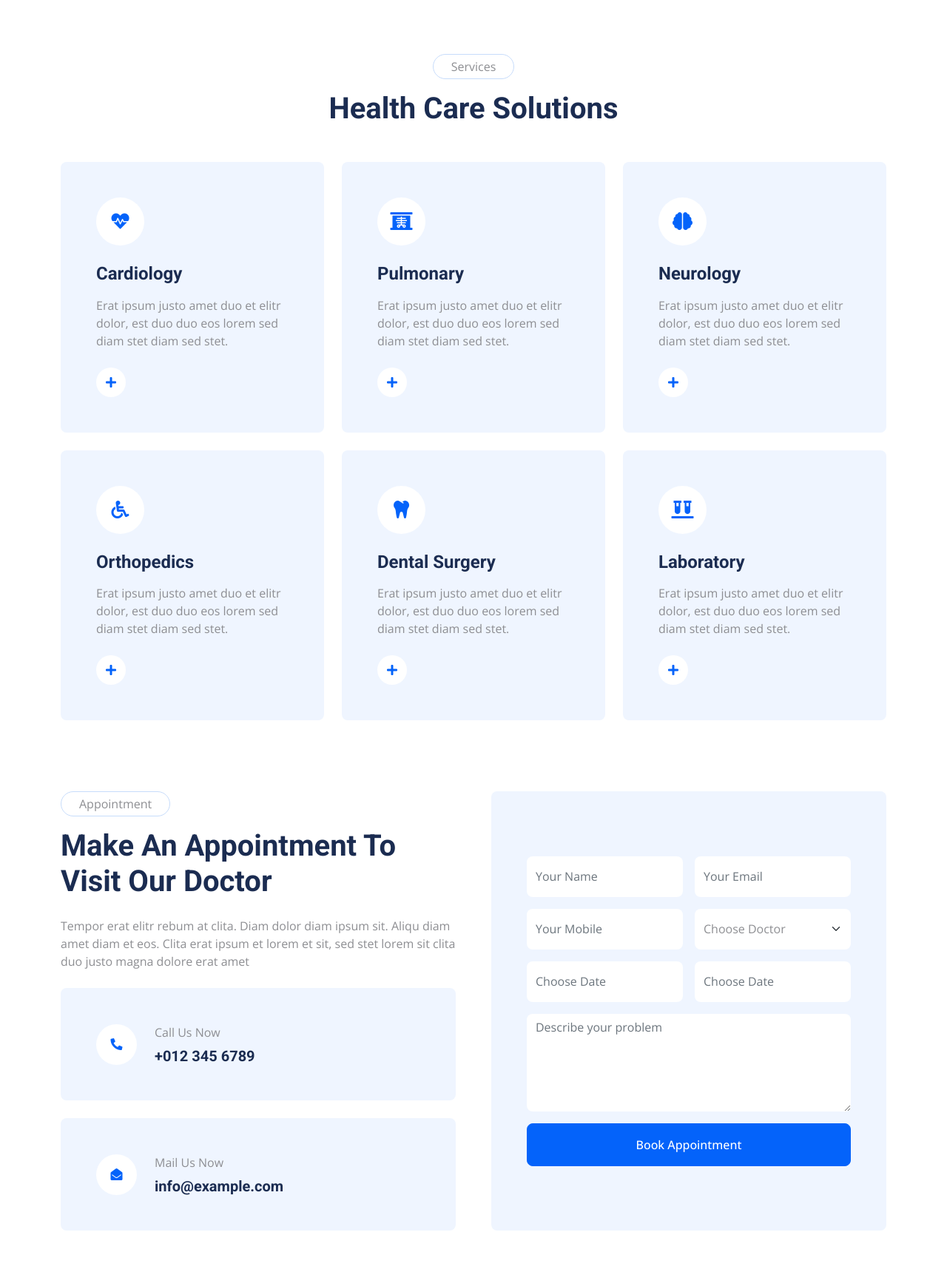
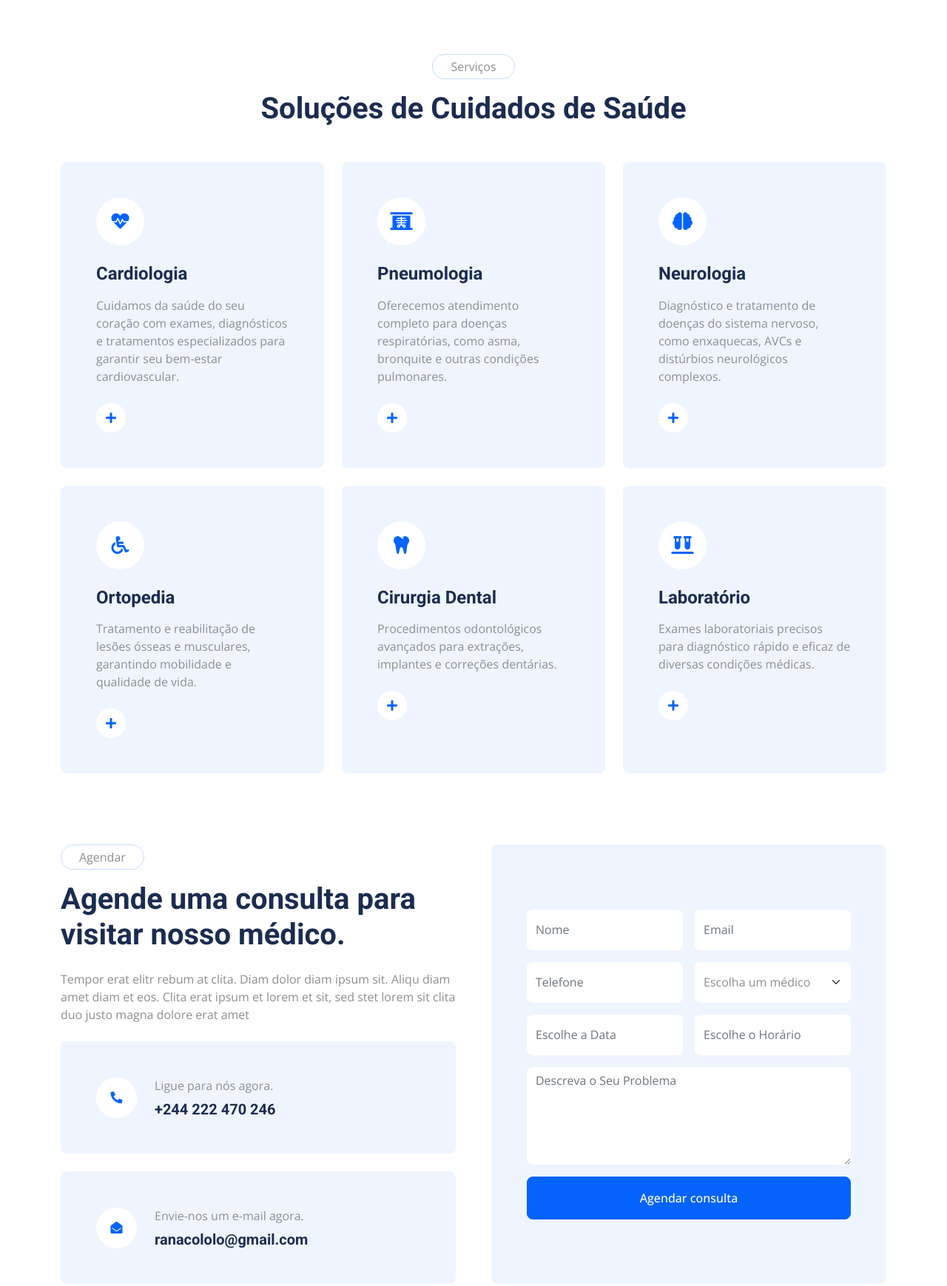
Before and after one commit to CristianoKololo/HospitalGeral, a plain HTML site: page service.html in a window 1280 px wide. Shown: the part 460-2199 px from the top of the page at 74% size. Drawn offline with nearby package versions, Linux system fonts and the light colour scheme.

Commit message:
traduzindo

```diff
--- a/service.html
+++ b/service.html
@@ -48,23 +48,23 @@
             <div class="col-lg-7 px-5 text-start">
                 <div class="h-100 d-inline-flex align-items-center py-3 me-4">
                     <small class="fa fa-map-marker-alt text-primary me-2"></small>
-                    <small>123 Street, New York, USA</small>
+                    <small>Camama, Luanda, Angola</small>
                 </div>
                 <div class="h-100 d-inline-flex align-items-center py-3">
                     <small class="far fa-clock text-primary me-2"></small>
-                    <small>Mon - Fri : 09.00 AM - 09.00 PM</small>
+                    <small>Seg - Sex : 09:00 AM - 09:00 PM</small>
                 </div>
             </div>
             <div class="col-lg-5 px-5 text-end">
                 <div class="h-100 d-inline-flex align-items-center py-3 me-4">
                     <small class="fa fa-phone-alt text-primary me-2"></small>
-                    <small>+012 345 6789</small>
+                    <small>+244 222 470 246</small>
                 </div>
                 <div class="h-100 d-inline-flex align-items-center">
-                    <a class="btn btn-sm-square rounded-circle bg-white text-primary me-1" href=""><i class="fab fa-facebook-f"></i></a>
+                    <a class="btn btn-sm-square rounded-circle bg-white text-primary me-1" href="https://www.facebook.com/hospitalgeraldeluanda/?locale=pt_BR&utm_source=chatgpt.com"><i class="fab fa-facebook-f"></i></a>
                     <a class="btn btn-sm-square rounded-circle bg-white text-primary me-1" href=""><i class="fab fa-twitter"></i></a>
                     <a class="btn btn-sm-square rounded-circle bg-white text-primary me-1" href=""><i class="fab fa-linkedin-in"></i></a>
-                    <a class="btn btn-sm-square rounded-circle bg-white text-primary me-0" href=""><i class="fab fa-instagram"></i></a>
+                    <a class="btn btn-sm-square rounded-circle bg-white text-primary me-0" href="https://www.instagram.com/hospitalgeraldeluanda/"><i class="fab fa-instagram"></i></a>
                 </div>
             </div>
         </div>
@@ -123,8 +123,8 @@
     <div class="container-xxl py-5">
         <div class="container">
             <div class="text-center mx-auto mb-5 wow fadeInUp" data-wow-delay="0.1s" style="max-width: 600px;">
-                <p class="d-inline-block border rounded-pill py-1 px-4">Services</p>
-                <h1>Health Care Solutions</h1>
+                <p class="d-inline-block border rounded-pill py-1 px-4">Serviços</p>
+                <h1>Soluções de Cuidados de Saúde</h1>
             </div>
             <div class="row g-4">
                 <div class="col-lg-4 col-md-6 wow fadeInUp" data-wow-delay="0.1s">
@@ -132,9 +132,9 @@
                         <div class="d-inline-flex align-items-center justify-content-center bg-white rounded-circle mb-4" style="width: 65px; height: 65px;">
                             <i class="fa fa-heartbeat text-primary fs-4"></i>
                         </div>
-                        <h4 class="mb-3">Cardiology</h4>
-                        <p class="mb-4">Erat ipsum justo amet duo et elitr dolor, est duo duo eos lorem sed diam stet diam sed stet.</p>
-                        <a class="btn" href=""><i class="fa fa-plus text-primary me-3"></i>Read More</a>
+                        <h4 class="mb-3">Cardiologia</h4>
+                        <p class="mb-4">Cuidamos da saúde do seu coração com exames, diagnósticos e tratamentos especializados para garantir seu bem-estar cardiovascular.</p>
+                        <a class="btn" href=""><i class="fa fa-plus text-primary me-3"></i>Ler Mais</a>
                     </div>
                 </div>
                 <div class="col-lg-4 col-md-6 wow fadeInUp" data-wow-delay="0.3s">
@@ -142,9 +142,9 @@
                         <div class="d-inline-flex align-items-center justify-content-center bg-white rounded-circle mb-4" style="width: 65px; height: 65px;">
                             <i class="fa fa-x-ray text-primary fs-4"></i>
                         </div>
-                        <h4 class="mb-3">Pulmonary</h4>
-                        <p class="mb-4">Erat ipsum justo amet duo et elitr dolor, est duo duo eos lorem sed diam stet diam sed stet.</p>
-                        <a class="btn" href=""><i class="fa fa-plus text-primary me-3"></i>Read More</a>
+                        <h4 class="mb-3">Pneumologia</h4>
+                        <p class="mb-4">Oferecemos atendimento completo para doenças respiratórias, como asma, bronquite e outras condições pulmonares.</p>
+                        <a class="btn" href=""><i class="fa fa-plus text-primary me-3"></i>Ler Mais</a>
                     </div>
                 </div>
                 <div class="col-lg-4 col-md-6 wow fadeInUp" data-wow-delay="0.5s">
@@ -152,8 +152,8 @@
                         <div class="d-inline-flex align-items-center justify-content-center bg-white rounded-circle mb-4" style="width: 65px; height: 65px;">
                             <i class="fa fa-brain text-primary fs-4"></i>
                         </div>
-                        <h4 class="mb-3">Neurology</h4>
-                        <p class="mb-4">Erat ipsum justo amet duo et elitr dolor, est duo duo eos lorem sed diam stet diam sed stet.</p>
+                        <h4 class="mb-3">Neurologia</h4>
+                        <p class="mb-4">Diagnóstico e tratamento de doenças do sistema nervoso, como enxaquecas, AVCs e distúrbios neurológicos complexos.</p>
                         <a class="btn" href=""><i class="fa fa-plus text-primary me-3"></i>Read More</a>
                     </div>
                 </div>
@@ -162,9 +162,9 @@
                         <div class="d-inline-flex align-items-center justify-content-center bg-white rounded-circle mb-4" style="width: 65px; height: 65px;">
                             <i class="fa fa-wheelchair text-primary fs-4"></i>
                         </div>
-                        <h4 class="mb-3">Orthopedics</h4>
-                        <p class="mb-4">Erat ipsum justo amet duo et elitr dolor, est duo duo eos lorem sed diam stet diam sed stet.</p>
-                        <a class="btn" href=""><i class="fa fa-plus text-primary me-3"></i>Read More</a>
+                        <h4 class="mb-3">Ortopedia</h4>
+                        <p class="mb-4">Tratamento e reabilitação de lesões ósseas e musculares, garantindo mobilidade e qualidade de vida.</p>
+                        <a class="btn" href=""><i class="fa fa-plus text-primary me-3"></i>Ler Mais</a>
                     </div>
                 </div>
                 <div class="col-lg-4 col-md-6 wow fadeInUp" data-wow-delay="0.3s">
@@ -172,9 +172,9 @@
                         <div class="d-inline-flex align-items-center justify-content-center bg-white rounded-circle mb-4" style="width: 65px; height: 65px;">
                             <i class="fa fa-tooth text-primary fs-4"></i>
                         </div>
-                        <h4 class="mb-3">Dental Surgery</h4>
-                        <p class="mb-4">Erat ipsum justo amet duo et elitr dolor, est duo duo eos lorem sed diam stet diam sed stet.</p>
-                        <a class="btn" href=""><i class="fa fa-plus text-primary me-3"></i>Read More</a>
+                        <h4 class="mb-3">Cirurgia Dental</h4>
+                        <p class="mb-4">Procedimentos odontológicos avançados para extrações, implantes e correções dentárias.</p>
+                        <a class="btn" href=""><i class="fa fa-plus text-primary me-3"></i>Ler Mais</a>
                     </div>
                 </div>
                 <div class="col-lg-4 col-md-6 wow fadeInUp" data-wow-delay="0.5s">
@@ -182,9 +182,9 @@
                         <div class="d-inline-flex align-items-center justify-content-center bg-white rounded-circle mb-4" style="width: 65px; height: 65px;">
                             <i class="fa fa-vials text-primary fs-4"></i>
                         </div>
-                        <h4 class="mb-3">Laboratory</h4>
-                        <p class="mb-4">Erat ipsum justo amet duo et elitr dolor, est duo duo eos lorem sed diam stet diam sed stet.</p>
-                        <a class="btn" href=""><i class="fa fa-plus text-primary me-3"></i>Read More</a>
+                        <h4 class="mb-3">Laboratório</h4>
+                        <p class="mb-4">Exames laboratoriais precisos para diagnóstico rápido e eficaz de diversas condições médicas.</p>
+                        <a class="btn" href=""><i class="fa fa-plus text-primary me-3"></i>Ler Mais</a>
                     </div>
                 </div>
             </div>
@@ -198,16 +198,16 @@
         <div class="container">
             <div class="row g-5">
                 <div class="col-lg-6 wow fadeInUp" data-wow-delay="0.1s">
-                    <p class="d-inline-block border rounded-pill py-1 px-4">Appointment</p>
-                    <h1 class="mb-4">Make An Appointment To Visit Our Doctor</h1>
+                    <p class="d-inline-block border rounded-pill py-1 px-4">Agendar</p>
+                    <h1 class="mb-4">Agende uma consulta para visitar nosso médico.</h1>
                     <p class="mb-4">Tempor erat elitr rebum at clita. Diam dolor diam ipsum sit. Aliqu diam amet diam et eos. Clita erat ipsum et lorem et sit, sed stet lorem sit clita duo justo magna dolore erat amet</p>
                     <div class="bg-light rounded d-flex align-items-center p-5 mb-4">
                         <div class="d-flex flex-shrink-0 align-items-center justify-content-center rounded-circle bg-white" style="width: 55px; height: 55px;">
                             <i class="fa fa-phone-alt text-primary"></i>
                         </div>
                         <div class="ms-4">
-                            <p class="mb-2">Call Us Now</p>
-                            <h5 class="mb-0">+012 345 6789</h5>
+                            <p class="mb-2">Ligue para nós agora.</p>
+                            <h5 class="mb-0">+244 222 470 246</h5>
                         </div>
                     </div>
                     <div class="bg-light rounded d-flex align-items-center p-5">
@@ -215,8 +215,8 @@
                             <i class="fa fa-envelope-open text-primary"></i>
                         </div>
                         <div class="ms-4">
-                            <p class="mb-2">Mail Us Now</p>
-                            <h5 class="mb-0">info@example.com</h5>
+                            <p class="mb-2">Envie-nos um e-mail agora.</p>
+                            <h5 class="mb-0">ranacololo@gmail.com</h5>
                         </div>
                     </div>
                 </div>
@@ -225,17 +225,17 @@
                         <form>
                             <div class="row g-3">
                                 <div class="col-12 col-sm-6">
-                                    <input type="text" class="form-control border-0" placeholder="Your Name" style="height: 55px;">
+                                    <input type="text" class="form-control border-0" placeholder="Nome" style="height: 55px;">
                                 </div>
                                 <div class="col-12 col-sm-6">
-                                    <input type="email" class="form-control border-0" placeholder="Your Email" style="height: 55px;">
+                                    <input type="email" class="form-control border-0" placeholder="Email" style="height: 55px;">
                                 </div>
                                 <div class="col-12 col-sm-6">
-                                    <input type="text" class="form-control border-0" placeholder="Your Mobile" style="height: 55px;">
+                                    <input type="number" class="form-control border-0" placeholder="Telefone" style="height: 55px;">
                                 </div>
                                 <div class="col-12 col-sm-6">
                                     <select class="form-select border-0" style="height: 55px;">
-                                        <option selected>Choose Doctor</option>
+                                        <option selected>Escolha um médico</option>
                                         <option value="1">Doctor 1</option>
                                         <option value="2">Doctor 2</option>
                                         <option value="3">Doctor 3</option>
@@ -245,21 +245,21 @@
                                     <div class="date" id="date" data-target-input="nearest">
                                         <input type="text"
                                             class="form-control border-0 datetimepicker-input"
-                                            placeholder="Choose Date" data-target="#date" data-toggle="datetimepicker" style="height: 55px;">
+                                            placeholder="Escolhe a Data" data-target="#date" data-toggle="datetimepicker" style="height: 55px;">
                                     </div>
                                 </div>
                                 <div class="col-12 col-sm-6">
                                     <div class="time" id="time" data-target-input="nearest">
                                         <input type="text"
                                             class="form-control border-0 datetimepicker-input"
-                                            placeholder="Choose Date" data-target="#time" data-toggle="datetimepicker" style="height: 55px;">
+                                            placeholder="Escolhe o Horário" data-target="#time" data-toggle="datetimepicker" style="height: 55px;">
                                     </div>
                                 </div>
                                 <div class="col-12">
-                                    <textarea class="form-control border-0" rows="5" placeholder="Describe your problem"></textarea>
+                                    <textarea class="form-control border-0" rows="5" placeholder="Descreva o Seu Problema"></textarea>
                                 </div>
                                 <div class="col-12">
-                                    <button class="btn btn-primary w-100 py-3" type="submit">Book Appointment</button>
+                                    <button class="btn btn-primary w-100 py-3" type="submit">Agendar consulta</button>
                                 </div>
                             </div>
                         </form>
@@ -314,24 +314,24 @@
         <div class="container py-5">
             <div class="row g-5">
                 <div class="col-lg-3 col-md-6">
-                    <h5 class="text-light mb-4">Address</h5>
-                    <p class="mb-2"><i class="fa fa-map-marker-alt me-3"></i>123 Street, New York, USA</p>
-                    <p class="mb-2"><i class="fa fa-phone-alt me-3"></i>+012 345 67890</p>
-                    <p class="mb-2"><i class="fa fa-envelope me-3"></i>info@example.com</p>
+                    <h5 class="text-light mb-4">Endereço</h5>
+                    <p class="mb-2"><i class="fa fa-map-marker-alt me-3"></i>Luanda, Angola</p>
+                    <p class="mb-2"><i class="fa fa-phone-alt me-3"></i>+244 222 470 246</p>
+                    <p class="mb-2"><i class="fa fa-envelope me-3"></i>ranacololo@gmail.com</p>
                     <div class="d-flex pt-2">
                         <a class="btn btn-outline-light btn-social rounded-circle" href=""><i class="fab fa-twitter"></i></a>
-                        <a class="btn btn-outline-light btn-social rounded-circle" href=""><i class="fab fa-facebook-f"></i></a>
-                        <a class="btn btn-outline-light btn-social rounded-circle" href=""><i class="fab fa-youtube"></i></a>
+                        <a class="btn btn-outline-light btn-social rounded-circle" href="https://www.facebook.com/hospitalgeraldeluanda/?locale=pt_BR&utm_source=chatgpt.com"><i class="fab fa-facebook-f"></i></a>
+                        <a class="btn btn-outline-light btn-social rounded-circle" href="https://www.youtube.com/channel/UCj8VisM8TOMNRJNjTlOSoGQ"><i class="fab fa-youtube"></i></a>
                         <a class="btn btn-outline-light btn-social rounded-circle" href=""><i class="fab fa-linkedin-in"></i></a>
                     </div>
                 </div>
                 <div class="col-lg-3 col-md-6">
-                    <h5 class="text-light mb-4">Services</h5>
-                    <a class="btn btn-link" href="">Cardiology</a>
-                    <a class="btn btn-link" href="">Pulmonary</a>
-                    <a class="btn btn-link" href="">Neurology</a>
-                    <a class="btn btn-link" href="">Orthopedics</a>
-                    <a class="btn btn-link" href="">Laboratory</a>
+                    <h5 class="text-light mb-4">Serviços</h5>
+                    <a class="btn btn-link" href="">Cardiologia</a>
+                    <a class="btn btn-link" href="">Pulmonaria</a>
+                    <a class="btn btn-link" href="">Neurologia</a>
+                    <a class="btn btn-link" href="">Ortopédico</a>
+                    <a class="btn btn-link" href="">Laboratório</a>
                 </div>
                 <div class="col-lg-3 col-md-6">
                     <h5 class="text-light mb-4">Quick Links</h5>
@@ -341,7 +341,7 @@
                     <a class="btn btn-link" href="">Terms & Condition</a>
                     <a class="btn btn-link" href="">Support</a>
                 </div>
-                <div class="col-lg-3 col-md-6">
+               <div class="col-lg-3 col-md-6">
                     <h5 class="text-light mb-4">Newsletter</h5>
                     <p>Dolor amet sit justo amet elitr clita ipsum elitr est.</p>
                     <div class="position-relative mx-auto" style="max-width: 400px;">
@@ -355,12 +355,9 @@
             <div class="copyright">
                 <div class="row">
                     <div class="col-md-6 text-center text-md-start mb-3 mb-md-0">
-                        &copy; <a class="border-bottom" href="#">Your Site Name</a>, All Right Reserved.
+                        &copy; <a class="border-bottom" href="https://luanda.gov.ao/ao/galerias/nova-direccao-do-hospital-geral-de-luanda-ja-em-funcoes/?utm_source=chatgpt.com">Hospiital_Geral_De_Luanda</a>, Todos Direitos Reservados.
                     </div>
-                    <div class="col-md-6 text-center text-md-end">
-                        <!--/*** This template is free as long as you keep the footer author’s credit link/attribution link/backlink. If you'd like to use the template without the footer author’s credit link/attribution link/backlink, you can purchase the Credit Removal License from "https://htmlcodex.com/credit-removal". Thank you for your support. ***/-->
-                        Designed By <a class="border-bottom" href="https://htmlcodex.com">HTML Codex</a>
-                    </div>
+
                 </div>
             </div>
         </div>
```
Also changed, not shown: 404.html (+21 -25 lines), about.html (+29 -32 lines), appointment.html (+19 -22 lines), contact.html (+20 -22 lines), feature.html (+19 -23 lines), team.html (+20 -24 lines), testimonial.html (+22 -25 lines).
